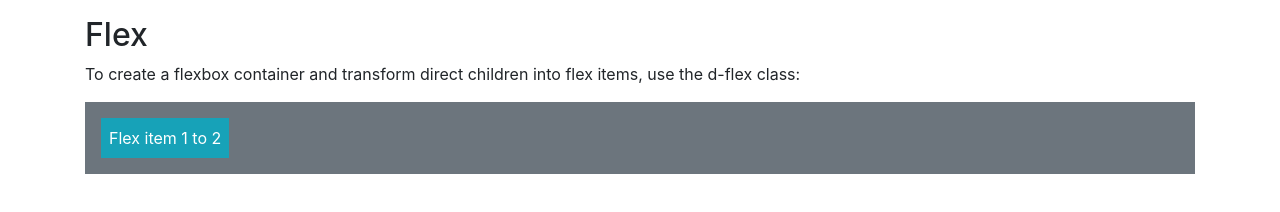
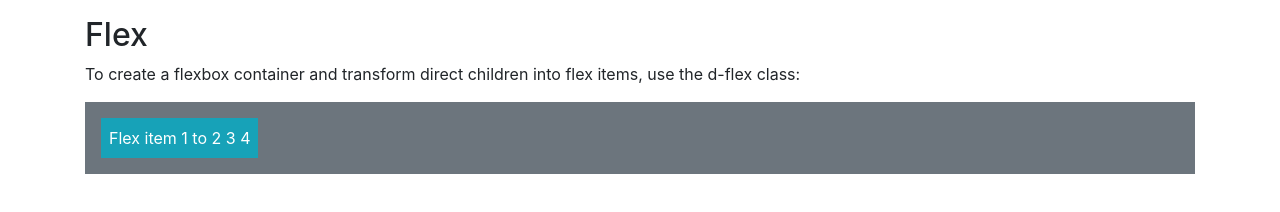
Before and after one commit to zazosystem/one, a plain HTML site: page test.html in a window 1280 px wide. Drawn offline with nearby package versions, Linux system fonts and the light colour scheme.

Commit message:
test plus two commit m34

```diff
--- a/test.html
+++ b/test.html
@@ -15,7 +15,7 @@
   <h2>Flex</h2>
   <p>To create a flexbox container and transform direct children into flex items, use the d-flex class:</p>
   <div class="d-flex p-3 bg-secondary text-white">
-    <div class="p-2 bg-info">Flex item 1 to 2</div>
+    <div class="p-2 bg-info">Flex item 1 to 2 3 4</div>
   </div>
 </div>
 
```
